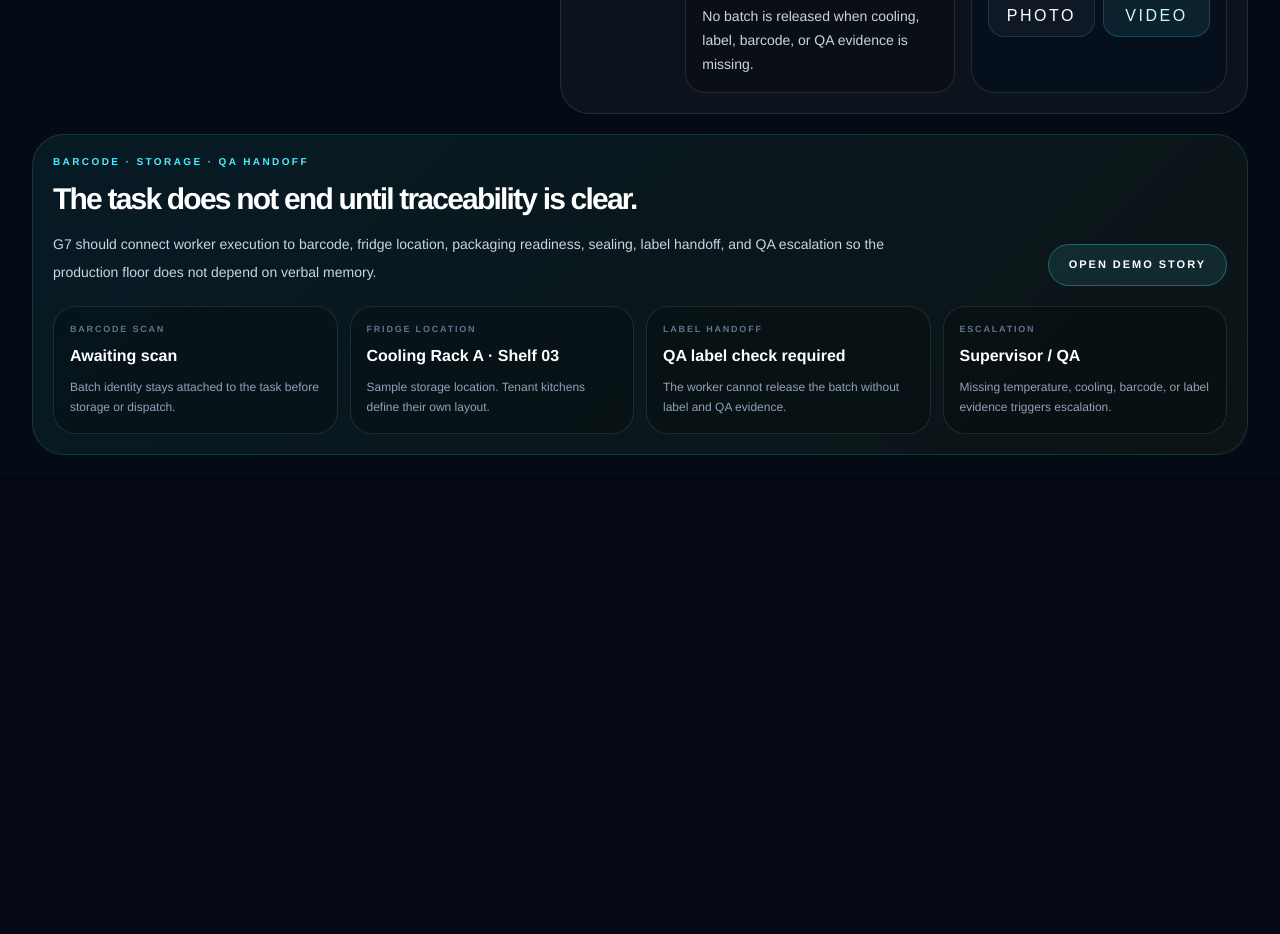
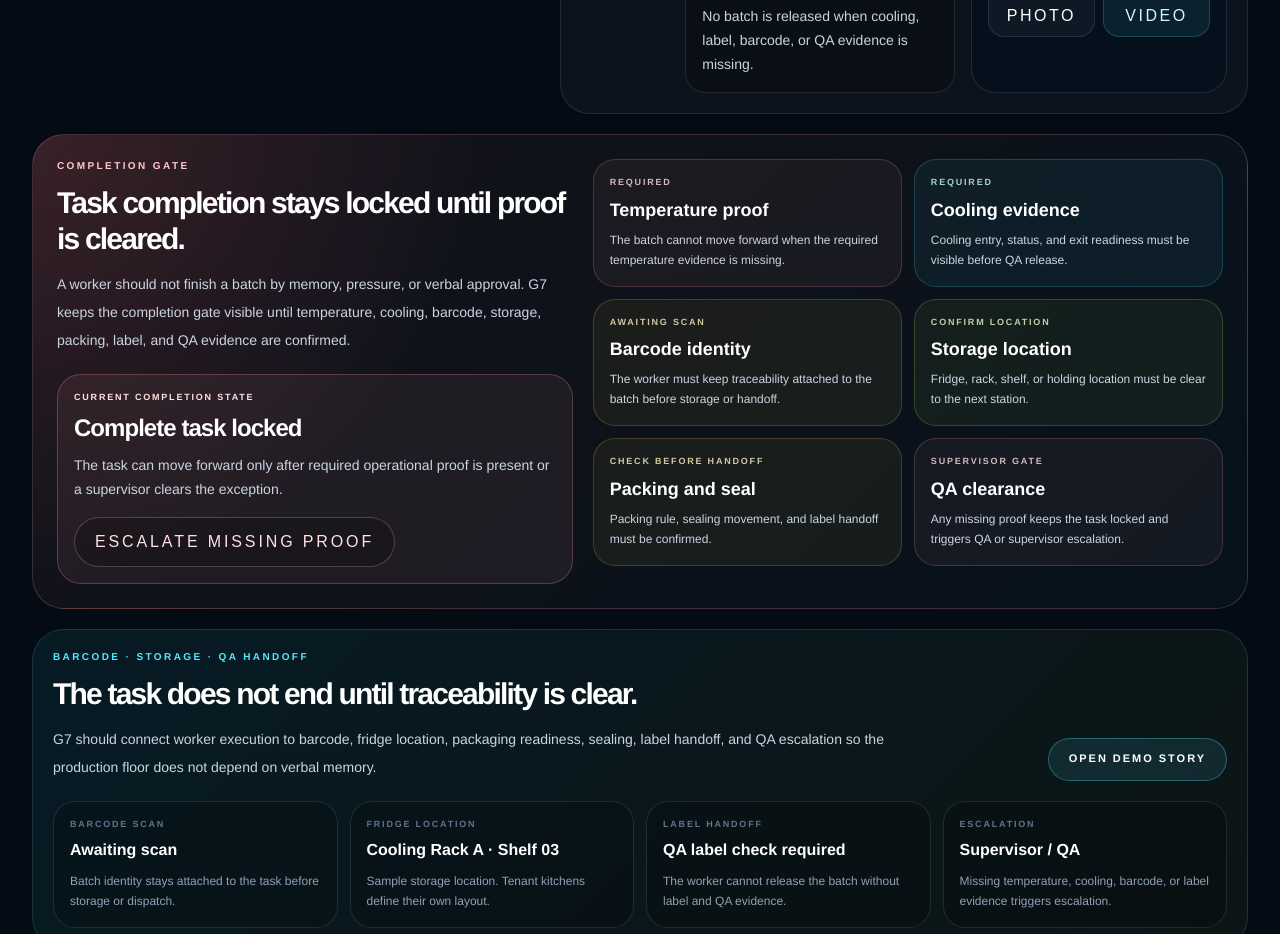
Before and after one commit to ammsofia11-wq/g7-mvpos, a Next.js app: page /worker-task in a window 1280 px wide. Shown: the part 3320-4254 px from the top of the page. Before the commit the page ends 3795 px from the top, so only its background shows below. Built offline with nearby package versions, Linux system fonts and the light colour scheme.

Commit message:
Add worker task completion gate

```diff
--- a/app/worker-task/page.tsx
+++ b/app/worker-task/page.tsx
@@ -9,6 +9,13 @@ type TaskStep = {
   instruction: string
   proof: string
   media: string
+  tone: TaskStepTone
+}
+
+type CompletionGateCheck = {
+  label: string
+  status: string
+  note: string
   tone: TaskStepTone
 }
 
@@ -132,6 +139,45 @@ const taskFacts = [
     label: "Assigned Role",
     value: "Cook / Commis",
     note: "Role-based task view",
+  },
+]
+
+const completionGateChecks: CompletionGateCheck[] = [
+  {
+    label: "Temperature proof",
+    status: "Required",
+    note: "The batch cannot move forward when the required temperature evidence is missing.",
+    tone: "red",
+  },
+  {
+    label: "Cooling evidence",
+    status: "Required",
+    note: "Cooling entry, status, and exit readiness must be visible before QA release.",
+    tone: "cyan",
+  },
+  {
+    label: "Barcode identity",
+    status: "Awaiting scan",
+    note: "The worker must keep traceability attached to the batch before storage or handoff.",
+    tone: "amber",
+  },
+  {
+    label: "Storage location",
+    status: "Confirm location",
+    note: "Fridge, rack, shelf, or holding location must be clear to the next station.",
+    tone: "lime",
+  },
+  {
+    label: "Packing and seal",
+    status: "Check before handoff",
+    note: "Packing rule, sealing movement, and label handoff must be confirmed.",
+    tone: "amber",
+  },
+  {
+    label: "QA clearance",
+    status: "Supervisor gate",
+    note: "Any missing proof keeps the task locked and triggers QA or supervisor escalation.",
+    tone: "red",
   },
 ]
 
@@ -282,6 +328,52 @@ export default function WorkerTaskExecutionPage() {
           </section>
         </section>
 
+        <section className="rounded-[32px] border border-red-300/20 bg-[radial-gradient(circle_at_top_left,rgba(248,113,113,0.16),transparent_34%),linear-gradient(135deg,rgba(248,113,113,0.07),rgba(34,211,238,0.035))] p-5 sm:p-6">
+          <div className="grid gap-5 xl:grid-cols-[0.9fr_1.1fr] xl:items-start">
+            <div>
+              <p className="text-[10px] font-black uppercase tracking-[0.24em] text-red-200">
+                Completion Gate
+              </p>
+
+              <h2 className="mt-3 text-3xl font-black tracking-[-0.06em] text-white">
+                Task completion stays locked until proof is cleared.
+              </h2>
+
+              <p className="mt-3 text-sm leading-7 text-slate-300">
+                A worker should not finish a batch by memory, pressure, or verbal
+                approval. G7 keeps the completion gate visible until temperature,
+                cooling, barcode, storage, packing, label, and QA evidence are
+                confirmed.
+              </p>
+
+              <div className="mt-5 rounded-[24px] border border-red-300/25 bg-red-300/[0.075] p-4">
+                <p className="text-[9px] font-black uppercase tracking-[0.2em] text-red-100">
+                  Current completion state
+                </p>
+
+                <p className="mt-2 text-2xl font-black tracking-[-0.04em] text-white">
+                  Complete task locked
+                </p>
+
+                <p className="mt-2 text-sm leading-6 text-slate-300">
+                  The task can move forward only after required operational proof
+                  is present or a supervisor clears the exception.
+                </p>
+
+                <button className="mt-4 rounded-full border border-red-200/25 bg-black/20 px-5 py-3 text-[11px] font-black uppercase tracking-[0.18em] text-red-100">
+                  Escalate missing proof
+                </button>
+              </div>
+            </div>
+
+            <div className="grid gap-3 md:grid-cols-2">
+              {completionGateChecks.map((check) => (
+                <CompletionGateCard key={check.label} check={check} />
+              ))}
+            </div>
+          </div>
+        </section>
+
         <section className="rounded-[32px] border border-cyan-300/15 bg-[linear-gradient(135deg,rgba(34,211,238,0.08),rgba(204,255,51,0.04))] p-5">
           <div className="flex flex-col gap-4 lg:flex-row lg:items-end lg:justify-between">
             <div>
@@ -402,3 +494,30 @@ function TaskStepCard({ step }: { step: TaskStep }) {
     </article>
   )
 }
+
+function CompletionGateCard({ check }: { check: CompletionGateCheck }) {
+  const toneClass =
+    check.tone === "red"
+      ? "border-red-300/20 bg-red-300/[0.055] text-red-100"
+      : check.tone === "amber"
+        ? "border-amber-300/20 bg-amber-300/[0.055] text-amber-100"
+        : check.tone === "lime"
+          ? "border-lime-300/20 bg-lime-300/[0.055] text-lime-100"
+          : "border-cyan-300/20 bg-cyan-300/[0.055] text-cyan-100"
+
+  return (
+    <div className={`rounded-[22px] border p-4 ${toneClass}`}>
+      <p className="text-[9px] font-black uppercase tracking-[0.2em] opacity-80">
+        {check.status}
+      </p>
+
+      <h3 className="mt-2 text-lg font-black leading-6 text-white">
+        {check.label}
+      </h3>
+
+      <p className="mt-2 text-xs leading-5 text-slate-300">
+        {check.note}
+      </p>
+    </div>
+  )
+}
```
